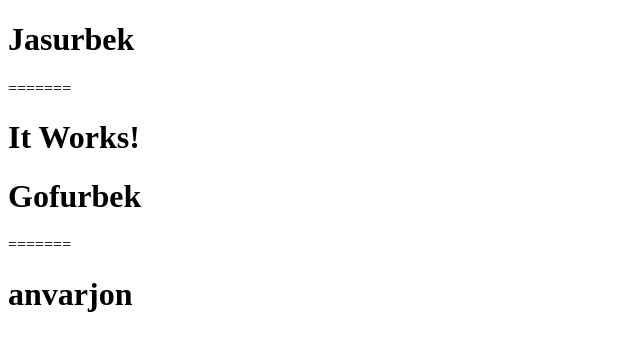
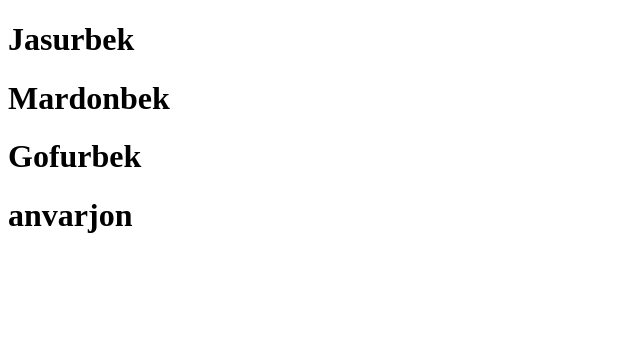
Before and after one commit to mardonbek-egamberdiev/3-b, a plain HTML site: page index.html in a window 1280 px wide. Shown: the whole page, without its empty margins (0-640 px from the left). Drawn offline with Linux system fonts and the light colour scheme.

Commit message:
my name is added

```diff
--- a/index.html
+++ b/index.html
@@ -9,11 +9,11 @@
 <body>
 
     <h1>Jasurbek</h1>
-=======
-    <h1>It Works!</h1>
+
+    <h1>Mardonbek</h1>
 
     <h1>Gofurbek</h1>
-=======
+
 <h1>anvarjon</h1>
 
 </body>
```
